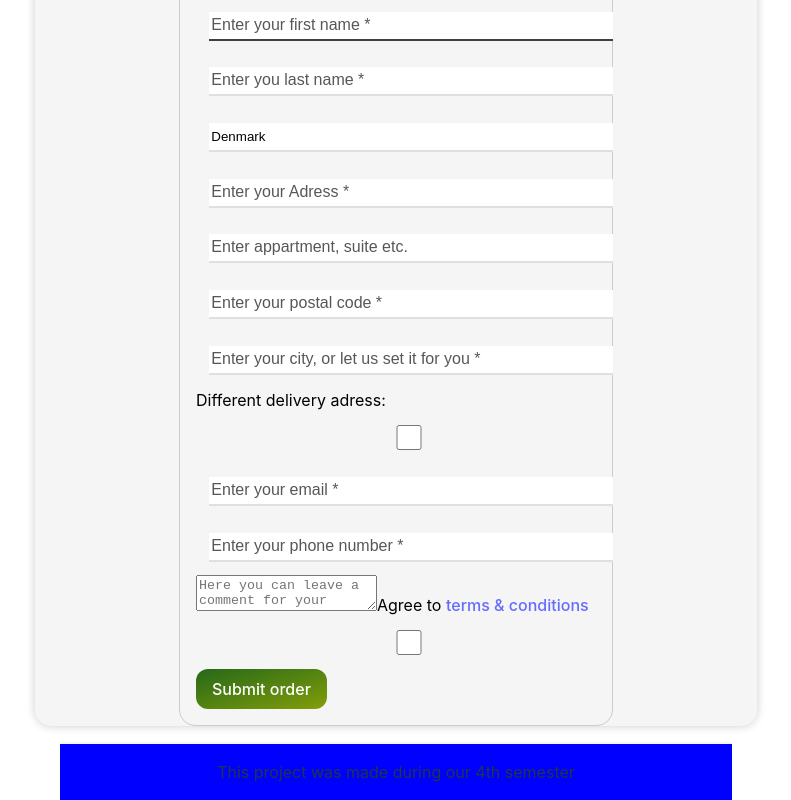
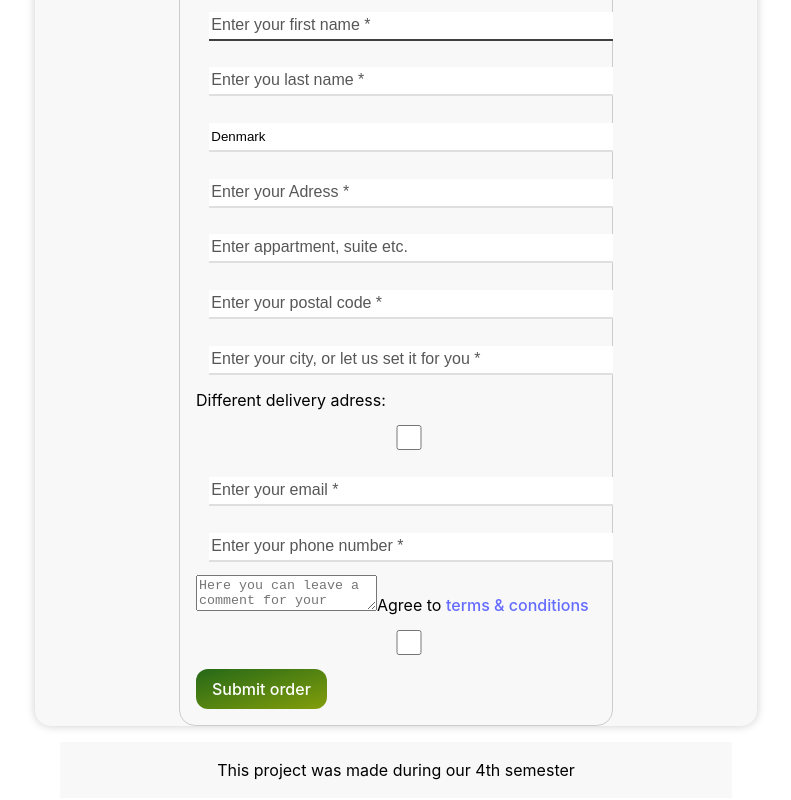
Before and after one commit to Jakob-SA/webstoreFrontend, a React (Vite) app: page /delivery in a window 1280 px wide. Shown: the part 587-1387 px from the top of the page, without its empty margins (244-1035 px from the left). Built offline with nearby package versions, Linux system fonts and the light colour scheme.

Commit message:
color scheme updated

```diff
--- a/src/App.css
+++ b/src/App.css
@@ -3,10 +3,8 @@
   margin: 0px auto 0px auto;
 }
 body {
-  --outside-color: #e61919;
-  --background-color: #f5f5f5;
-  --brand-color: #3b4538;
-  --primary-color: #ff6600;
+  --background-color: var(--color-primary);
+  --brand-color: var(--color-text);
   margin: 0 auto;
 }
 
--- a/src/components/basket/basket.css
+++ b/src/components/basket/basket.css
@@ -1,11 +1,11 @@
 .continueShoppingButton {
-  background-color: rgb(212, 226, 243);
-
+  background-color: var(--color-button);
+  color: var(--color-button-text);
   margin-right: 10px;
 }
 
 .shoppingCart {
-  background-color: rgb(248, 248, 248);
+  background-color: var(--color-primary);
   border-radius: 15px;
   border-collapse: collapse;
   width: 100%;
@@ -13,7 +13,7 @@
   justify-content: space-between;
 }
 .shoppingCart p {
-  color: black;
+  color: var(--color-text);
 }
 
 table {
@@ -27,24 +27,26 @@ table {
 .shoppingCart th:after {
   content: "";
   display: block;
-  width: 0.5cm; /* Adjust as needed */
+  width: 0.5cm;
   font-display: flex;
 }
 
+/* tror ikke der er brug for denne mere
 .checkoutButton {
-  background-color: rgba(247, 180, 56, 0.66);
+  background-color: black;
   border-radius: 8px;
   margin: 5px;
 }
+*/
 
 .shoppingCart tr:not(:last-child) td,
 .shoppingCart tr:not(:last-child) th{
-  border-bottom: 1px solid black;
+  border-bottom: 1px solid var(--color-text);
 }
 
 .shoppingCart td,
 .shoppingCart th {
   padding: 10px; /* Adjust as needed */
-  border-bottom: 1px solid black;
-  color: black;
+  border-bottom: 1px solid var(--color-text);
+  color: var(--color-text);
 }
--- a/src/components/header/NavigationBar.css
+++ b/src/components/header/NavigationBar.css
@@ -16,18 +16,18 @@ nav li {
 }
 
 nav li.active a {
-  color: #f08000;
-  border-top: 0.3rem #f08000 solid;
+  color: var(--color-button-tertiary);
+  border-top: 0.3rem var(--color-button-tertiary) solid;
   text-decoration: inherit;
 }
 
 nav a {
-  color: #c0c0c0;
-  border-top: 0.3rem #c0c0c0 solid;
+  color: var(--color-text-secondary);
+  border-top: 0.3rem var(--color-text-secondary) solid;
   padding: 0 4rem;
 }
 nav a:hover {
-  color: #e2630258;
-  border-top: 0.3rem #e2630258 solid;
+  color: var(--color-button-quaternary);
+  border-top: 0.3rem var(--color-button-quaternary) solid;
   text-decoration: inherit;
 }
--- a/src/components/header/footer.css
+++ b/src/components/header/footer.css
@@ -1,11 +1,11 @@
 footer {
-  background-color: blue;
+  background-color: var(--color-primary);
   margin: 1em auto 0 auto;
   max-width: 50vw;
-  border-top: 2px solid var(--background-color);
   text-align: center;
   padding: 1em;
 }
 footer p {
   margin: 0;
+  color: var(--color-text);
 }
--- a/src/components/productLine/productLine.css
+++ b/src/components/productLine/productLine.css
@@ -41,7 +41,7 @@
 }
 .oldPrice {
   text-decoration: line-through;
-  color: red;
+  color: var(--color-text-tertiary);
 }
 .quantityInput {
   display: flex;
@@ -49,7 +49,8 @@
   align-items: center;
 }
 .quantityButton {
-  background-color: rgb(212, 226, 243);
+  color: var(--color-button-secondary);
+  background-color: var(--color-button);
   border-radius: 50%;
   margin: 5px;
   width: 20px;
@@ -59,9 +60,7 @@
   align-items: center;
 }
 .quantityButton:hover {
-  background-color: whitesmoke;
-  border-color: black;
-  color: black;
+  border-color: var(--color-button-secondary);
 }
 .quantityBox {
   width: 40px;
@@ -71,10 +70,10 @@
   padding-right: 0;
 }
 .button {
-  background-color: rgb(212, 226, 243);
+  background-color: var(--color-button);
 }
 .button:hover {
-  border-color: black;
+  border-color: var(--color-button-secondary);
 }
 input [type="number"] {
   width: 100px;
@@ -82,8 +81,8 @@ input [type="number"] {
 .tooltip {
   position: fixed;
   z-index: 9999;
-  background-color: #f9f9f9;
-  border: 1px solid #ccc;
+  background-color: var(--color-primary);
+  border: 1px solid var(--brand-color);
   padding: 8px;
   border-radius: 20px;
   width: 150px;
--- a/src/index.css
+++ b/src/index.css
@@ -3,9 +3,25 @@
   line-height: 1.5;
   font-weight: 400;
 
+  /*
   color-scheme: light dark;
   color: rgb(255, 255, 255);
   background-color: #404040;
+  */
+
+  --color-background: #121212;
+  --color-primary: #f8f8f8;
+  --color-secondary: #343A40;
+
+  --color-button: #d4e2f3;
+  --color-button-secondary: #007BFF;
+  --color-button-tertiary: #f08000;
+  --color-button-quaternary: #e2630258;
+
+  --color-text: #000000;
+  --color-text-secondary: #c0c0c0;
+  --color-text-tertiary: red;
+  --color-text-inverse: #ffffff;
 
   font-synthesis: none;
   text-rendering: optimizeLegibility;
@@ -42,13 +58,14 @@ button {
   font-size: 1em;
   font-weight: 500;
   font-family: inherit;
-  background-color: #1a1a1a;
+  background-color: var(--color-background);
   cursor: pointer;
   transition: border-color 0.25s;
 }
 button:hover {
-  border-color: rgb(0, 0, 0);
+  border-color: var(--color-button-secondary);
 }
+
 button:focus,
 button:focus-visible {
   outline: 4px auto -webkit-focus-ring-color;
```
